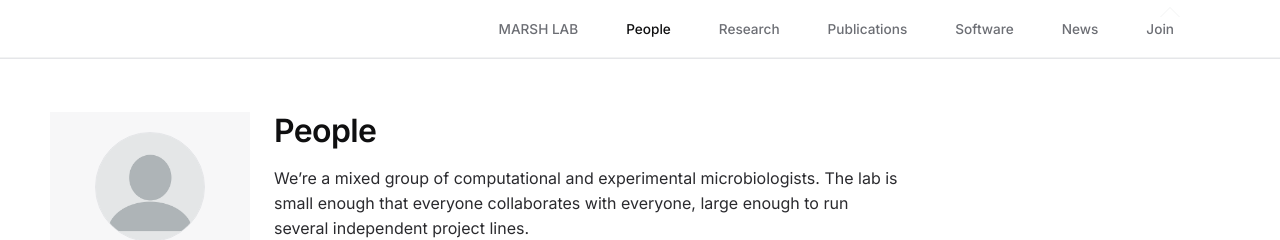
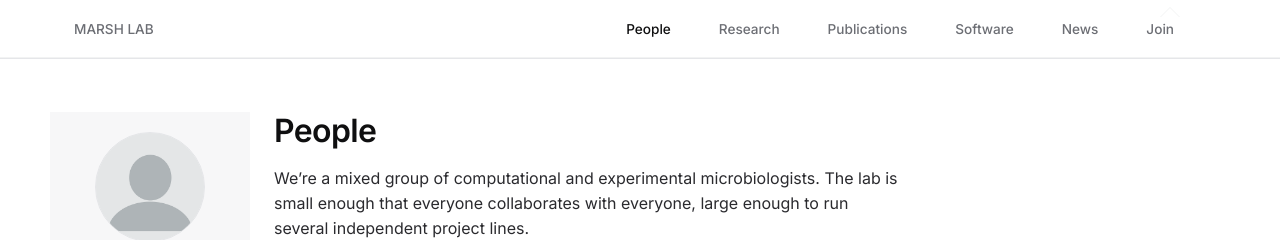
Before and after one commit to marshomics/marshomics.github.io, a Jekyll site: the page built from _pages/people.html, in a window 1280 px wide. Shown: the top 240 px of the page. Built offline with Jekyll 4.4.1, drawn with Linux system fonts in a browser that asks for light colours; a script bundle is joined from its source files by our own code; library files that are not in the unit come from our copies.

Commit message:
Update _overrides.scss

```diff
--- a/_sass/_overrides.scss
+++ b/_sass/_overrides.scss
@@ -116,6 +116,7 @@ hr {
   align-items: center;
   justify-content: flex-end;
   gap: 1em;                            /* uniform inter-item gap, tighter than preview's 1.4em */
+  width: 100%;                         /* span full row so margin-right:auto on the site-title has room to consume */
 }
 .greedy-nav .visible-links {
   list-style: none;
@@ -178,14 +179,17 @@ hr {
   padding: 0;
 }
 .greedy-nav .hidden-links a:hover { color: var(--jm-accent); }
-/* "Marsh Lab" site-title — sits inline with the rest of the nav at the
-   right edge (per preview-alt-graphic.html). Only the box styling is
-   overridden here; typography is in .masthead__menu-item--lg a below. */
+/* "Marsh Lab" site-title — pushed to the far left of the masthead via
+   margin-right: auto inside the flex container. The site-title <li> only
+   renders on sub-pages (per masthead.html's {% unless page.url == '/' %}),
+   so on home there's no LI to consume the auto margin and the nav simply
+   packs right via justify-content: flex-end above. */
 .masthead__menu-item--lg {
   background: transparent !important;
   border: none !important;
   padding: 0 !important;
-  margin: 0 !important;
+  margin-right: auto !important;
+  margin-left: 0 !important;
 }
 .masthead__menu-item--lg a {
   font-family: var(--jm-font-sans);
@@ -935,6 +939,10 @@ p.alt-person__role {
   font-weight: 500;
   display: block;
 }
+/* The first occurrence on a page (e.g. "Current members" before the
+   people grid) follows the page intro paragraph directly — drop the
+   2em top margin to avoid stacking with .alt-page__intro's bottom margin. */
+.alt-alumni-title--first { margin-top: 0; }
 .alt-alumni {
   list-style: none;
   padding: 0;
```
